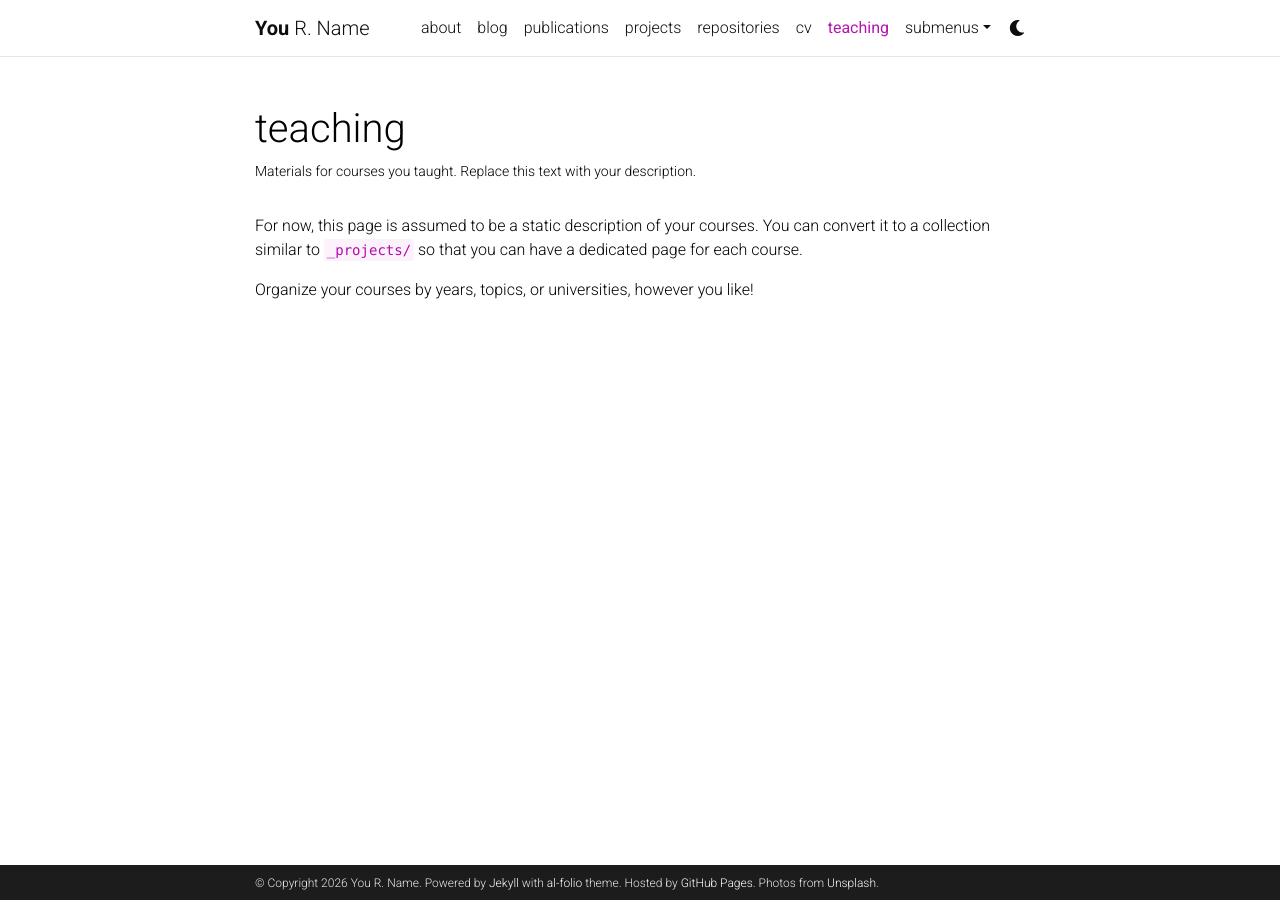
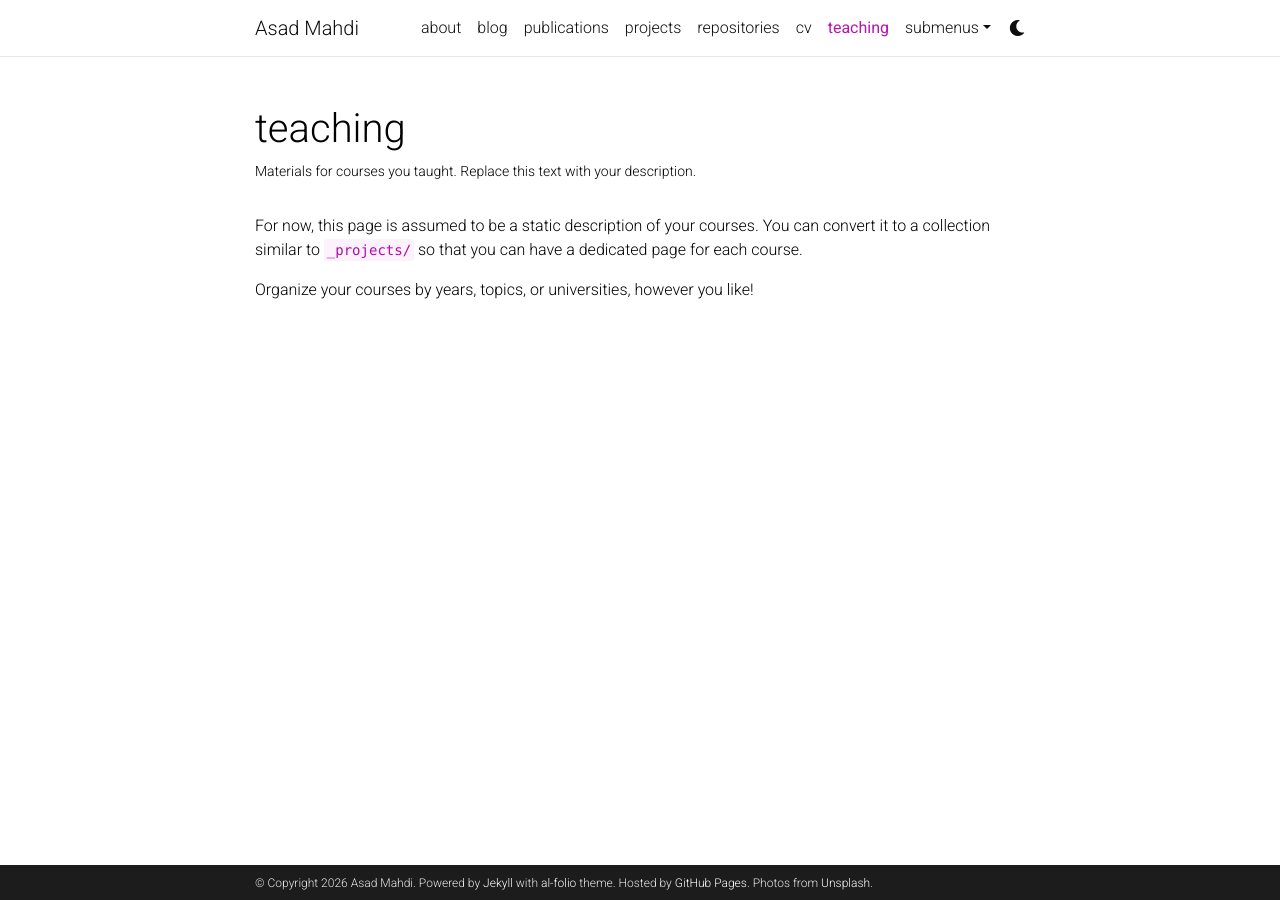
Before and after one commit to asadmahdi-phy/asadmahdi-phy.github.io, a Jekyll site: the page built from _pages/teaching.md, in a window 1280 px wide. Built offline with Jekyll 4.4.1, drawn with Linux system fonts in a browser that asks for light colours; comment, search, counter and statistics services are not loaded; a style sheet for code colours, icons or effects is not loaded.

Commit message:
Update _config.yml

```diff
--- a/_config.yml
+++ b/_config.yml
@@ -2,11 +2,12 @@
 # Site settings
 # -----------------------------------------------------------------------------
 
-title: blank # the website title (if blank, full name will be used instead)
-first_name: You
-middle_name: R.
-last_name: Name
-email: you@example.com
+title: Asad Mahdi
+first_name: Asad
+last_name: Mahdi
+url: https://asadmahdi-phy.github.io
+baseurl:
+email: asadmahdi.6.162@gmail.com
 description: > # the ">" symbol means to ignore newlines until "footer_text:"
   A simple, whitespace theme for academics. Based on [*folio](https://github.com/bogoli/-folio) design.
 footer_text: >
```
